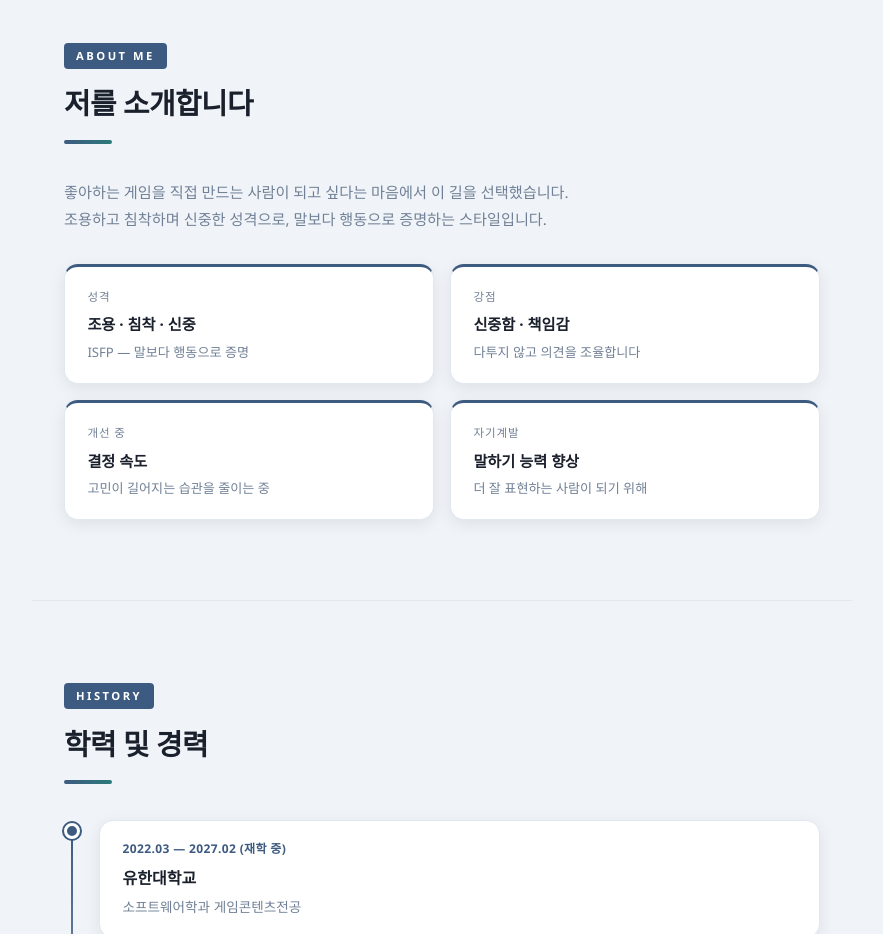
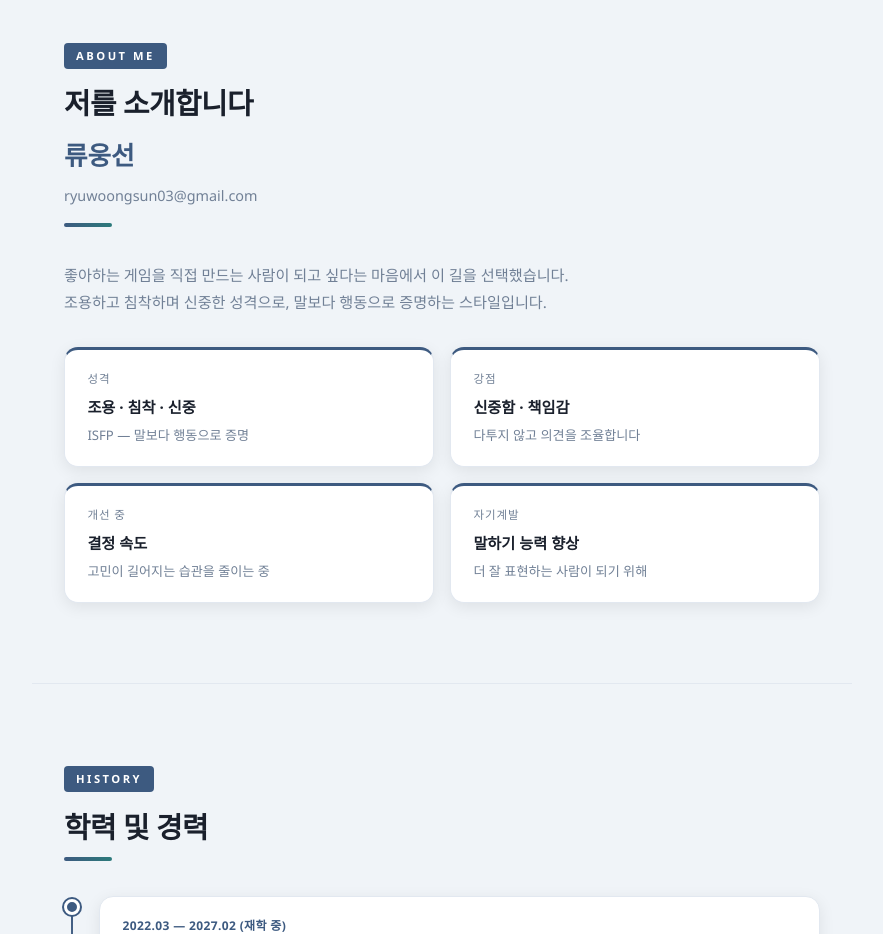
Before and after one commit to ryuqwer/qwer, a plain HTML site: page index.html in a window 1280 px wide. Shown: the part 840-1774 px from the top of the page, without its empty margins (198-1081 px from the left). Drawn offline with Linux system fonts and the light colour scheme.

Commit message:
Add files via upload

```diff
--- a/index.html
+++ b/index.html
@@ -204,7 +204,30 @@
       font-size: 1.8rem;
       font-weight: 800;
       letter-spacing: -0.5px;
-      margin-bottom: 0.7rem;
+      margin-bottom: 0.3rem;
+    }
+
+    .sec-name {
+      font-size: 1.6rem;
+      font-weight: 800;
+      color: var(--accent);
+      margin-bottom: 0.3rem;
+    }
+
+    .sec-email {
+      font-size: 0.9rem;
+      color: var(--muted);
+      margin-bottom: 0.9rem;
+    }
+
+    .sec-email a {
+      color: var(--muted);
+      text-decoration: none;
+    }
+
+    .sec-email a:hover {
+      color: var(--accent);
+      text-decoration: underline;
     }
 
     .divider {
@@ -789,6 +812,8 @@
 <section id="about">
   <div class="sec-label">About Me</div>
   <div class="sec-title">저를 소개합니다</div>
+  <div class="sec-name">류웅선</div>
+  <div class="sec-email"><a href="mailto:ryuwoongsun03@gmail.com">ryuwoongsun03@gmail.com</a></div>
   <div class="divider"></div>
   <p class="about-intro">
     좋아하는 게임을 직접 만드는 사람이 되고 싶다는 마음에서 이 길을 선택했습니다.<br>조용하고 침착하며 신중한 성격으로, 말보다 행동으로 증명하는 스타일입니다.
```
